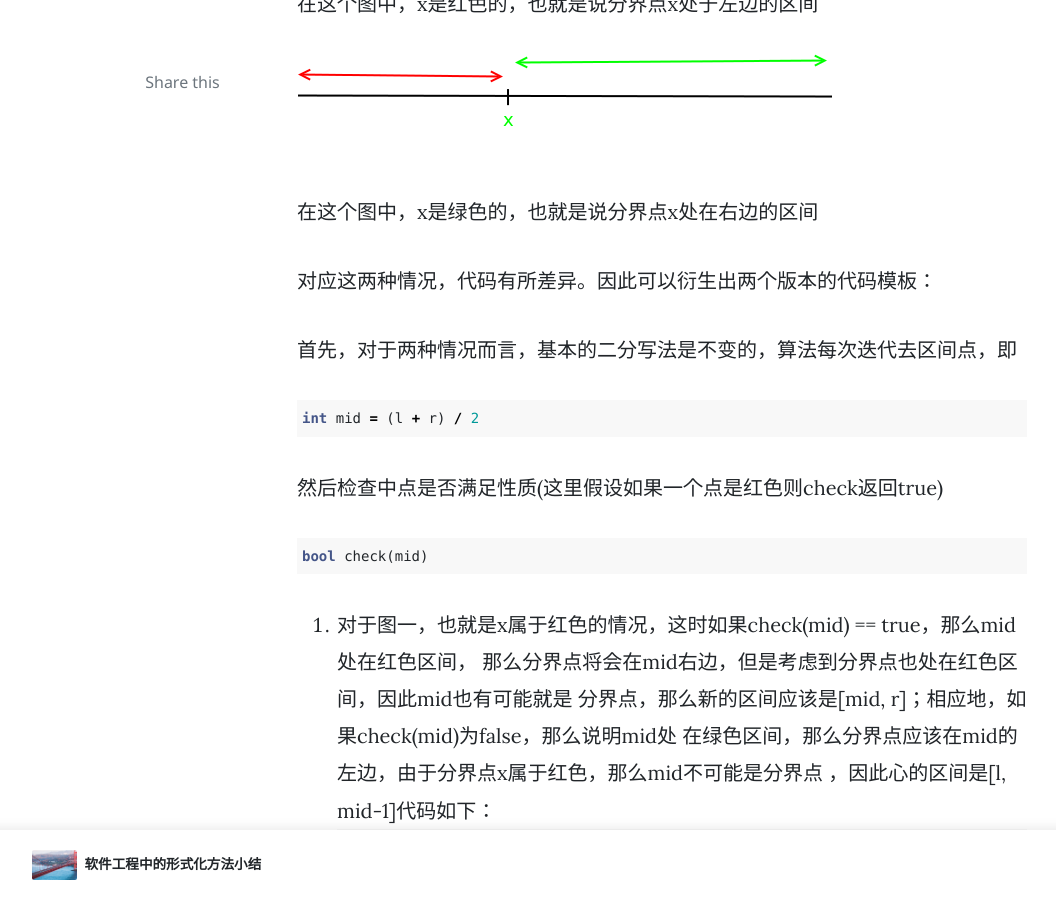
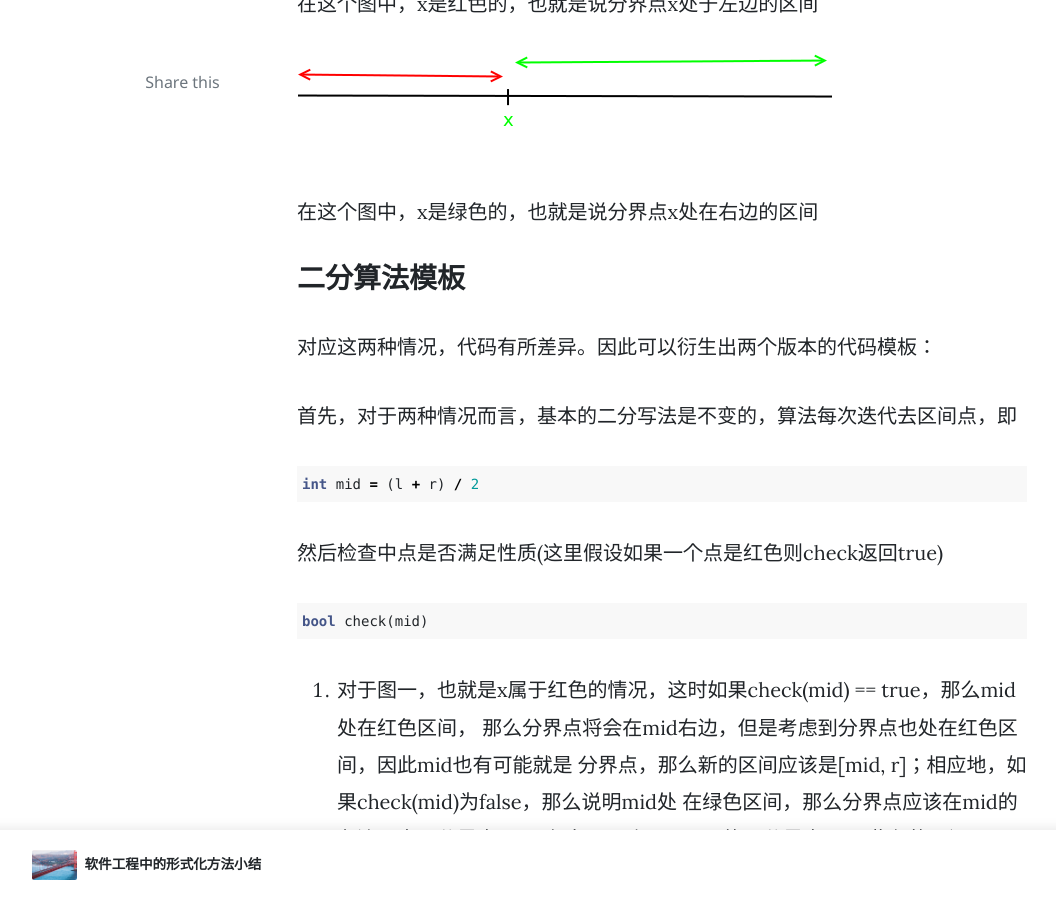
Before and after one commit to kuangyl0212/kuangyl0212.github.io.bak, a Jekyll site: the page built from _posts/2019-07-18-Dichotomy.md, in a window 1280 px wide and 900 px high, scrolled down 1334 px. Shown: the whole window, without its empty margins (73-1129 px from the left). Built offline with Jekyll 4.4.1, drawn with Linux system fonts in a browser that asks for light colours; nearby versions of some CDN libraries; formulas are drawn with MathJax 3; comment, search, counter and statistics services are not loaded.

Commit message:
add title

```diff
--- a/_posts/2019-07-18-Dichotomy.md
+++ b/_posts/2019-07-18-Dichotomy.md
@@ -31,6 +31,8 @@ image: assets/images/6.jpg
 ![dichotomy_2]({{site.url}}/assets/images/dichotomy_2.png)
 
 在这个图中，x是绿色的，也就是说分界点x处在右边的区间
+
+### 二分算法模板
 
 对应这两种情况，代码有所差异。因此可以衍生出两个版本的代码模板：
 
```
